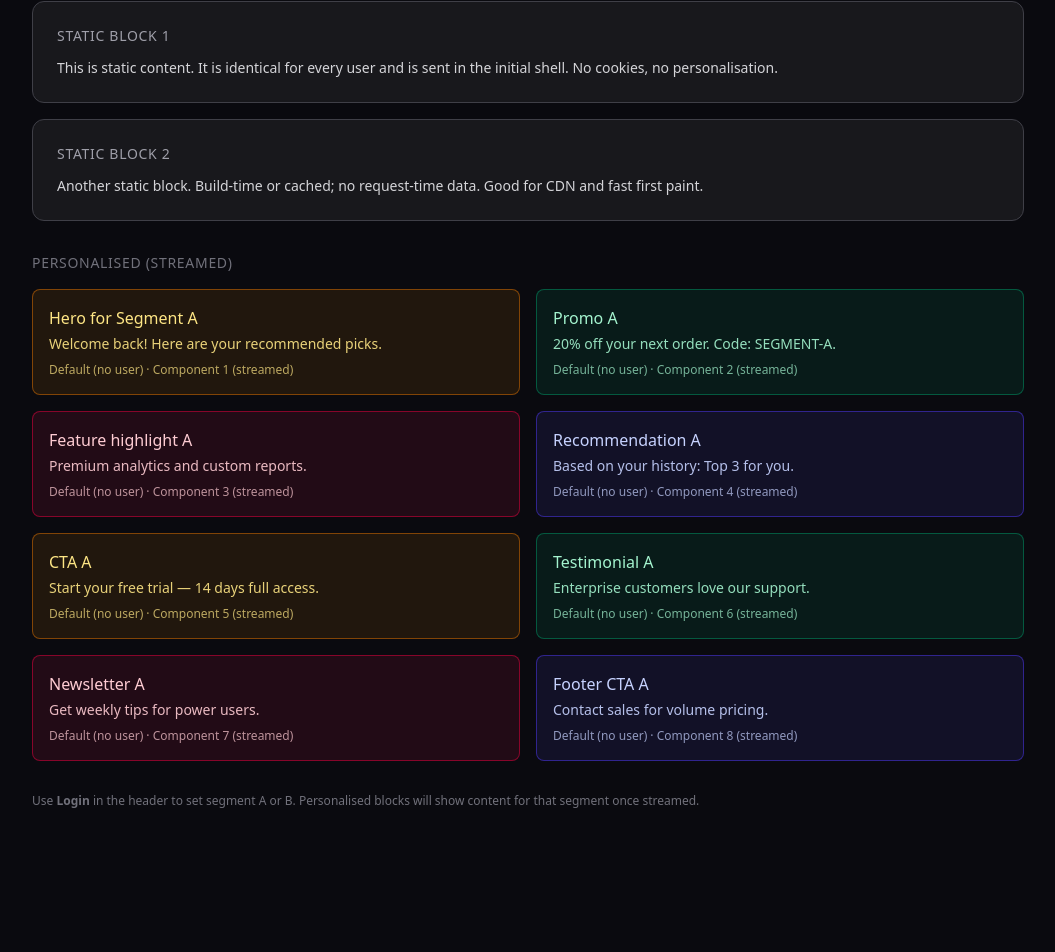
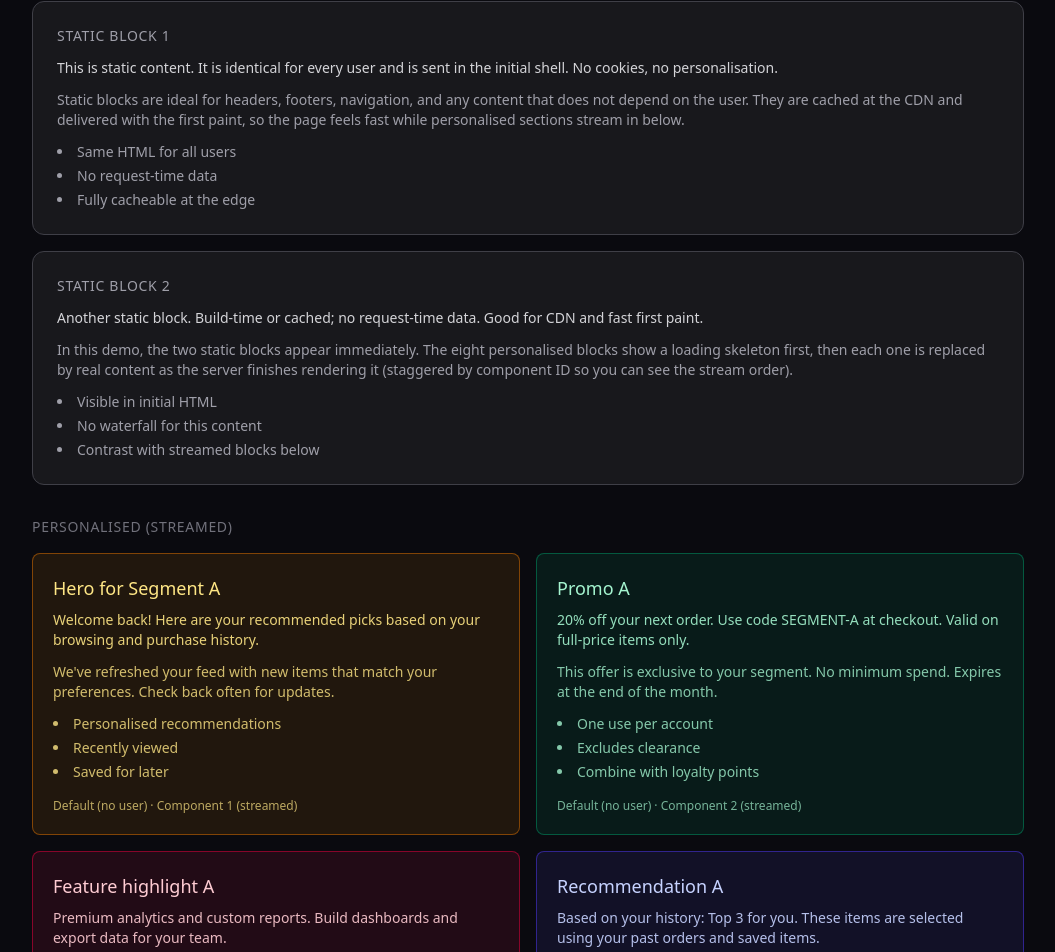
Before and after one commit to gjshah7254/personalisation-scenarios, a Next.js app: page /scenario-12/demo in a window 1280 px wide. Shown: the part 276-1228 px from the top of the page, without its empty margins (112-1167 px from the left). Before the commit the page ends 1117 px from the top, so only its background shows below. Built offline with nearby package versions, Linux system fonts and the light colour scheme; no server answers.

Commit message:
mock data deploy

```diff
--- a/src/app/scenario-12/demo/PersonalisedBlock.tsx
+++ b/src/app/scenario-12/demo/PersonalisedBlock.tsx
@@ -41,10 +41,20 @@ export async function PersonalisedBlock({ componentId }: Props) {
           : "border-rose-600/50 bg-rose-500/10 text-rose-200";
 
   return (
-    <div className={`rounded-lg border p-4 ${colors}`}>
-      <p className="font-medium">{content.title}</p>
-      <p className="mt-1 text-sm opacity-90">{content.body}</p>
-      <p className="mt-2 text-xs opacity-70">
+    <div className={`rounded-lg border p-5 ${colors}`}>
+      <p className="font-medium text-lg">{content.title}</p>
+      <p className="mt-2 text-sm opacity-90">{content.body}</p>
+      {content.paragraph && (
+        <p className="mt-3 text-sm opacity-80">{content.paragraph}</p>
+      )}
+      {content.bullets && content.bullets.length > 0 && (
+        <ul className="mt-3 list-inside list-disc space-y-1 text-sm opacity-80">
+          {content.bullets.map((b, i) => (
+            <li key={i}>{b}</li>
+          ))}
+        </ul>
+      )}
+      <p className="mt-4 text-xs opacity-70">
         {segment ? `Segment ${segment}` : "Default (no user)"} · Component {componentId} (streamed)
       </p>
     </div>
--- a/src/app/scenario-12/demo/StaticBlock1.tsx
+++ b/src/app/scenario-12/demo/StaticBlock1.tsx
@@ -10,6 +10,14 @@ export function StaticBlock1() {
       <p className="mt-3 text-sm text-zinc-300">
         This is static content. It is identical for every user and is sent in the initial shell. No cookies, no personalisation.
       </p>
+      <p className="mt-3 text-sm text-zinc-400">
+        Static blocks are ideal for headers, footers, navigation, and any content that does not depend on the user. They are cached at the CDN and delivered with the first paint, so the page feels fast while personalised sections stream in below.
+      </p>
+      <ul className="mt-3 list-inside list-disc space-y-1 text-sm text-zinc-400">
+        <li>Same HTML for all users</li>
+        <li>No request-time data</li>
+        <li>Fully cacheable at the edge</li>
+      </ul>
     </div>
   );
 }
--- a/src/app/scenario-12/demo/StaticBlock2.tsx
+++ b/src/app/scenario-12/demo/StaticBlock2.tsx
@@ -10,6 +10,14 @@ export function StaticBlock2() {
       <p className="mt-3 text-sm text-zinc-300">
         Another static block. Build-time or cached; no request-time data. Good for CDN and fast first paint.
       </p>
+      <p className="mt-3 text-sm text-zinc-400">
+        In this demo, the two static blocks appear immediately. The eight personalised blocks show a loading skeleton first, then each one is replaced by real content as the server finishes rendering it (staggered by component ID so you can see the stream order).
+      </p>
+      <ul className="mt-3 list-inside list-disc space-y-1 text-sm text-zinc-400">
+        <li>Visible in initial HTML</li>
+        <li>No waterfall for this content</li>
+        <li>Contrast with streamed blocks below</li>
+      </ul>
     </div>
   );
 }
--- a/src/app/scenario-12/demo/mock-data.ts
+++ b/src/app/scenario-12/demo/mock-data.ts
@@ -1,8 +1,14 @@
 /**
  * Mock Contentful-style content for 8 personalised components.
  * Each component has segment A and B variants (1:1 personalisation by segment).
+ * Extra content (paragraph, bullets) so blocks are taller and streaming is visible.
  */
-export type SegmentContent = { title: string; body: string };
+export type SegmentContent = {
+  title: string;
+  body: string;
+  paragraph?: string;
+  bullets?: string[];
+};
 
 export type PersonalisedMockItem = {
   id: number;
@@ -13,42 +19,122 @@ export type PersonalisedMockItem = {
 export const PERSONALISED_MOCK: PersonalisedMockItem[] = [
   {
     id: 1,
-    segmentA: { title: "Hero for Segment A", body: "Welcome back! Here are your recommended picks." },
-    segmentB: { title: "Hero for Segment B", body: "New here? Start with our most popular items." },
+    segmentA: {
+      title: "Hero for Segment A",
+      body: "Welcome back! Here are your recommended picks based on your browsing and purchase history.",
+      paragraph: "We've refreshed your feed with new items that match your preferences. Check back often for updates.",
+      bullets: ["Personalised recommendations", "Recently viewed", "Saved for later"],
+    },
+    segmentB: {
+      title: "Hero for Segment B",
+      body: "New here? Start with our most popular items and bestsellers across the site.",
+      paragraph: "Thousands of customers start here every day. You can filter by category or search for something specific.",
+      bullets: ["Top sellers this week", "New arrivals", "Staff picks"],
+    },
   },
   {
     id: 2,
-    segmentA: { title: "Promo A", body: "20% off your next order. Code: SEGMENT-A." },
-    segmentB: { title: "Promo B", body: "Free shipping on orders over $50." },
+    segmentA: {
+      title: "Promo A",
+      body: "20% off your next order. Use code SEGMENT-A at checkout. Valid on full-price items only.",
+      paragraph: "This offer is exclusive to your segment. No minimum spend. Expires at the end of the month.",
+      bullets: ["One use per account", "Excludes clearance", "Combine with loyalty points"],
+    },
+    segmentB: {
+      title: "Promo B",
+      body: "Free shipping on orders over $50. No code needed — we'll apply it automatically at checkout.",
+      paragraph: "Standard delivery only. Express and international shipping may have different thresholds.",
+      bullets: ["Continental US", "5–7 business days", "Track your order in account"],
+    },
   },
   {
     id: 3,
-    segmentA: { title: "Feature highlight A", body: "Premium analytics and custom reports." },
-    segmentB: { title: "Feature highlight B", body: "Quick insights and simple dashboards." },
+    segmentA: {
+      title: "Feature highlight A",
+      body: "Premium analytics and custom reports. Build dashboards and export data for your team.",
+      paragraph: "Enterprise plans include unlimited reports, scheduled emails, and API access for integrations.",
+      bullets: ["Custom metrics", "Scheduled reports", "API access", "Dedicated support"],
+    },
+    segmentB: {
+      title: "Feature highlight B",
+      body: "Quick insights and simple dashboards. See your key numbers at a glance without the complexity.",
+      paragraph: "Perfect for small teams. No setup required — we'll suggest a default dashboard based on your usage.",
+      bullets: ["Pre-built templates", "One-click setup", "Email digest", "Help centre access"],
+    },
   },
   {
     id: 4,
-    segmentA: { title: "Recommendation A", body: "Based on your history: Top 3 for you." },
-    segmentB: { title: "Recommendation B", body: "Trending now: See what others are viewing." },
+    segmentA: {
+      title: "Recommendation A",
+      body: "Based on your history: Top 3 for you. These items are selected using your past orders and saved items.",
+      paragraph: "Our algorithm updates daily. The more you browse and purchase, the better the recommendations.",
+      bullets: ["Frequently bought together", "Similar to your purchases", "Trending in your categories"],
+    },
+    segmentB: {
+      title: "Recommendation B",
+      body: "Trending now: See what others are viewing and buying. Popular picks across the site this week.",
+      paragraph: "Great for discovery. These change often so there's always something new to explore.",
+      bullets: ["Best sellers", "Most viewed", "Highly rated", "New and notable"],
+    },
   },
   {
     id: 5,
-    segmentA: { title: "CTA A", body: "Start your free trial — 14 days full access." },
-    segmentB: { title: "CTA B", body: "Book a demo and we'll walk you through it." },
+    segmentA: {
+      title: "CTA A",
+      body: "Start your free trial — 14 days full access. No credit card required. Cancel anytime.",
+      paragraph: "You'll get access to all features, including premium support. We'll send a reminder before the trial ends.",
+      bullets: ["Full feature access", "No credit card", "Cancel anytime", "Email support"],
+    },
+    segmentB: {
+      title: "CTA B",
+      body: "Book a demo and we'll walk you through it. A 30-minute call with our team, tailored to your use case.",
+      paragraph: "See the product in action and ask questions. We can also discuss pricing and implementation.",
+      bullets: ["30 min call", "Live walkthrough", "Q&A", "Recording sent after"],
+    },
   },
   {
     id: 6,
-    segmentA: { title: "Testimonial A", body: "Enterprise customers love our support." },
-    segmentB: { title: "Testimonial B", body: "Small teams get up and running in minutes." },
+    segmentA: {
+      title: "Testimonial A",
+      body: "Enterprise customers love our support. Dedicated success managers and 24/7 technical support.",
+      paragraph: "We work with teams from 500 to 50,000+ users. SLA-backed uptime and custom onboarding.",
+      bullets: ["Dedicated CSM", "24/7 support", "SLA", "Custom onboarding"],
+    },
+    segmentB: {
+      title: "Testimonial B",
+      body: "Small teams get up and running in minutes. No lengthy setup or heavy training required.",
+      paragraph: "Self-serve docs, video tutorials, and a friendly support team when you need help.",
+      bullets: ["Quick start guide", "Video tutorials", "Community forum", "Email support"],
+    },
   },
   {
     id: 7,
-    segmentA: { title: "Newsletter A", body: "Get weekly tips for power users." },
-    segmentB: { title: "Newsletter B", body: "Weekly digest: simple and concise." },
+    segmentA: {
+      title: "Newsletter A",
+      body: "Get weekly tips for power users. Advanced features, shortcuts, and best practices from our team.",
+      paragraph: "Includes early access to new features and invites to webinars and office hours.",
+      bullets: ["Weekly digest", "Advanced tips", "Early access", "Webinar invites"],
+    },
+    segmentB: {
+      title: "Newsletter B",
+      body: "Weekly digest: simple and concise. One email per week with the highlights you need.",
+      paragraph: "No spam, no long reads. Just the key updates and a few quick tips to get more value.",
+      bullets: ["Once a week", "Short and clear", "Key updates only", "Unsubscribe anytime"],
+    },
   },
   {
     id: 8,
-    segmentA: { title: "Footer CTA A", body: "Contact sales for volume pricing." },
-    segmentB: { title: "Footer CTA B", body: "Chat with us — we're here to help." },
+    segmentA: {
+      title: "Footer CTA A",
+      body: "Contact sales for volume pricing. Custom quotes, multi-year discounts, and enterprise agreements.",
+      paragraph: "Our team will respond within one business day. Include your company size and use case for a faster reply.",
+      bullets: ["Volume discounts", "Custom terms", "Dedicated account", "POC support"],
+    },
+    segmentB: {
+      title: "Footer CTA B",
+      body: "Chat with us — we're here to help. Live chat during business hours or leave a message anytime.",
+      paragraph: "Average response time under 2 hours. You can also search our help centre or submit a ticket.",
+      bullets: ["Live chat", "Help centre", "Ticket support", "Community"],
+    },
   },
 ];
--- a/src/app/scenario-12/demo/page.tsx
+++ b/src/app/scenario-12/demo/page.tsx
@@ -4,12 +4,21 @@ import { StaticBlock1 } from "./StaticBlock1";
 import { StaticBlock2 } from "./StaticBlock2";
 import { PersonalisedBlock } from "./PersonalisedBlock";
 
-/** Default/placeholder shown in shell until the personalised component streams in. */
+/** Default/placeholder shown in shell until the personalised component streams in. Taller so streaming transition is visible. */
 function PersonalisedFallback({ id }: { id: number }) {
   return (
-    <div className="rounded-lg border border-dashed border-zinc-600 bg-zinc-800/30 p-4 text-zinc-500">
-      <p className="font-medium">Component {id} (default)</p>
-      <p className="mt-1 text-sm">Loading personalised content…</p>
+    <div className="rounded-lg border border-dashed border-zinc-600 bg-zinc-800/30 p-5 text-zinc-500 animate-pulse">
+      <div className="h-6 w-3/4 rounded bg-zinc-600/50" />
+      <div className="mt-3 h-4 w-full rounded bg-zinc-600/40" />
+      <div className="mt-2 h-4 w-5/6 rounded bg-zinc-600/40" />
+      <div className="mt-4 h-4 w-full rounded bg-zinc-600/30" />
+      <div className="mt-2 h-4 w-4/5 rounded bg-zinc-600/30" />
+      <div className="mt-2 h-4 w-2/3 rounded bg-zinc-600/30" />
+      <div className="mt-4 flex gap-2">
+        <div className="h-3 w-16 rounded bg-zinc-600/30" />
+        <div className="h-3 w-20 rounded bg-zinc-600/30" />
+      </div>
+      <p className="mt-3 text-xs text-zinc-500">Component {id} — loading…</p>
     </div>
   );
 }
```
